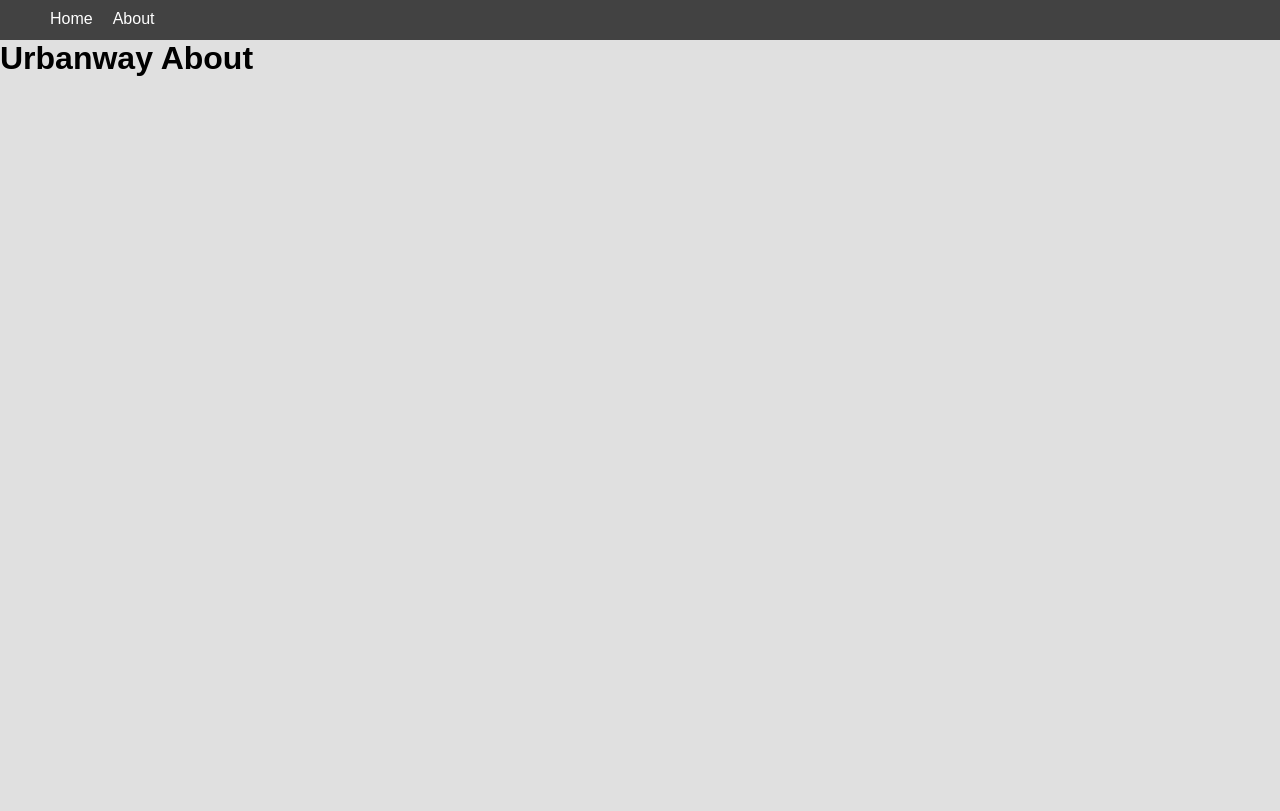
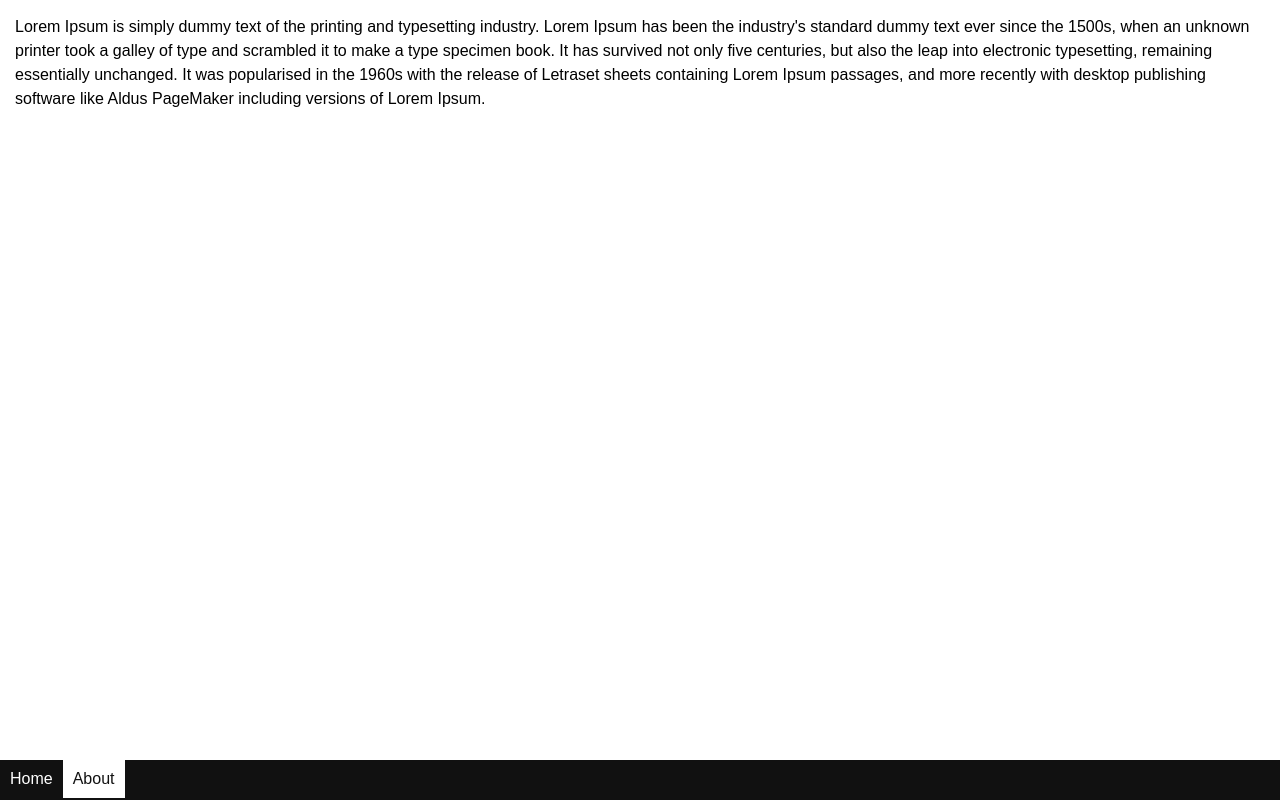
Before and after one commit to diamanthaxhimusa/uw-site, a React (Create React App) app: page /about in a window 1280 px wide. Built offline with nearby package versions, Linux system fonts and the light colour scheme.

Commit message:
rolling nav links

```diff
--- a/src/App.js
+++ b/src/App.js
@@ -6,18 +6,22 @@ import { Navbar } from './components';
 class App extends Component {
   render() {
     return (
-      <Router>
+      <Router basename={process.env.PUBLIC_URL}>
         <div id="main">
         <Navbar />
         <main>
+          <Route exact path="/" render={() => (
+            <Redirect to="/home" />
+          )} />
           <Route
             exact
-            path="/"
+            path="/home"
             render={() => (
               <Home />
             )}
           />
           <Route
+            exact
             path="/about"
             render={() => (
               <About />
--- /dev/null
+++ b/src/components/Navbar.css
@@ -0,0 +1,68 @@
+.app-header {
+  width: 100%;
+  height: 40px;
+  position: fixed;
+  bottom: 0;
+  right: 0;
+  left: 0;
+  background-color: #111;
+}
+.nav-list {
+  list-style-type: none;
+  margin: 0;
+  padding: 0;
+}
+
+.nav-item:hover {
+  background-color: #fff;
+}
+
+.nav-item {
+  display: inline-block;
+  overflow: hidden;
+  vertical-align: top;
+  -webkit-perspective: 400px;
+  -moz-perspective: 400px;
+  -webkit-perspective-origin: 50% 50%;
+  -moz-perspective-origin: 50% 50%;
+  float: left;
+}
+.nav-link {
+  text-decoration: none;
+  color: #FFFFFF;
+  display: block;
+  position: relative;
+  padding: 10px;
+  -webkit-transition: all 400ms ease;
+  -moz-transition: all 400ms ease;
+  -webkit-transform-origin: 50% 0%;
+  -moz-transform-origin: 50% 0%;
+  -webkit-transform-style: preserve-3d;
+  -moz-transform-style: preserve-3d;
+}
+
+.nav-link.active {
+  background-color: #FFFFFF;
+  color: #111;
+}
+
+.nav-item:hover .nav-link {
+  background: #fff;
+  color: #111;
+  -webkit-transform: translate3d( 0px, 0px, -30px ) rotateX( 90deg );
+  -moz-transform: translate3d( 0px, 0px, -30px ) rotateX( 90deg );
+}
+.nav-link:after {
+  content: attr(data-title);
+  display: block;
+  position: absolute;
+  left: 0;
+  top: 0;
+  padding: 10px;
+  color: #111;
+  background-color: #fff;
+  -webkit-transform-origin: 50% 0%;
+  -moz-transform-origin: 50% 0%;
+  -webkit-transform: translate3d( 0px, 105%, 0px ) rotateX( -90deg );
+  -moz-transform: translate3d( 0px, 105%, 0px ) rotateX( -90deg );
+}
--- a/src/components/Navbar.js
+++ b/src/components/Navbar.js
@@ -1,21 +1,29 @@
 import React, { Component } from 'react';
-import { BrowserRouter as Router, Route, Link, Redirect } from 'react-router-dom';
+import { BrowserRouter as Router, Route, NavLink, Redirect } from 'react-router-dom';
+import './Navbar.css';
 
 class Navbar extends Component {
+  constructor(props) {
+    super(props);
+  }
+
+  componentDidMount() {
+  }
+
   render() {
     return (
-      <div style={{ width: '100%', height: 40, backgroundColor: '#424242' }} >
+      <div className="app-header" >
         <nav>
-          <ul style={{ listStyleType: 'none', margin: 0}} >
-            <li style={{ float: 'left', padding: 10 }}>
-              <Link to="/" style={{ textDecoration: 'none', color: 'white' }}>
+          <ul className="nav-list" >
+            <li className="nav-item roll">
+              <NavLink to="/home" className="nav-link" data-title="Home" activeClassName="active">
                 Home
-              </Link>
+              </NavLink>
             </li>
-            <li style={{ float: 'left', padding: 10 }}>
-              <Link to="/about" style={{ textDecoration: 'none', color: 'white' }}>
+            <li className="nav-item roll">
+              <NavLink to="/about" className="nav-link" data-title="About" activeClassName="active">
                 About
-              </Link>
+              </NavLink>
             </li>
           </ul>
         </nav>
--- a/src/index.css
+++ b/src/index.css
@@ -3,3 +3,8 @@ body {
   padding: 0;
   font-family: sans-serif;
 }
+.container {
+  width: 100%;
+  height: 96.4vh;
+  background: #fff;
+}
--- /dev/null
+++ b/src/routes/About.css
@@ -0,0 +1,4 @@
+.app-about-info {
+  padding: 15px;
+  line-height: 1.5;
+}
--- a/src/routes/About.js
+++ b/src/routes/About.js
@@ -1,10 +1,13 @@
 import React, { Component } from 'react';
+import './About.css';
 
 class About extends Component {
   render() {
     return (
-      <div style={{ width: '100%', height: '96.4vh', backgroundColor: '#E0E0E0' }} >
-        <h1 style={{ margin: 0 }} >Urbanway About</h1>
+      <div className="container">
+        <div className="app-about-info">
+          Lorem Ipsum is simply dummy text of the printing and typesetting industry. Lorem Ipsum has been the industry's standard dummy text ever since the 1500s, when an unknown printer took a galley of type and scrambled it to make a type specimen book. It has survived not only five centuries, but also the leap into electronic typesetting, remaining essentially unchanged. It was popularised in the 1960s with the release of Letraset sheets containing Lorem Ipsum passages, and more recently with desktop publishing software like Aldus PageMaker including versions of Lorem Ipsum.
+        </div>
       </div>
     );
   }
--- /dev/null
+++ b/src/routes/Home.css
@@ -0,0 +1,18 @@
+.slide {
+  width: 33%;
+  min-width: 33%;
+  background-position: center;
+  background-size: cover;
+}
+.slide h2 {
+  padding: 10px;
+  color: #FFFF;
+}
+
+.slide-inside {
+  display: flex;
+  height: 100%;
+  justify-content: center;
+  align-items: center;
+  background-color: rgba(0, 0, 0, 0.4);
+}
--- a/src/routes/Home.js
+++ b/src/routes/Home.js
@@ -1,10 +1,23 @@
 import React, { Component } from 'react';
+import './Home.css';
+const data = [
+]
 
 class Home extends Component {
   render() {
     return (
-      <div style={{ width: '100%', height: '96.4vh', backgroundColor: '#E0E0E0' }} >
-        <h1 style={{margin: 0}} >Urbanway Home</h1>
+      <div className="container">
+        {
+          data.map((project, id) => {
+            return (
+              <div key={id} className="slide" style={{ backgroundImage: `url(${project.img})` }} >
+                <div className="slide-inside">
+                  <h2>{project.title}</h2>
+                </div>
+              </div>
+            );
+          })
+        }
       </div>
     );
   }
```
